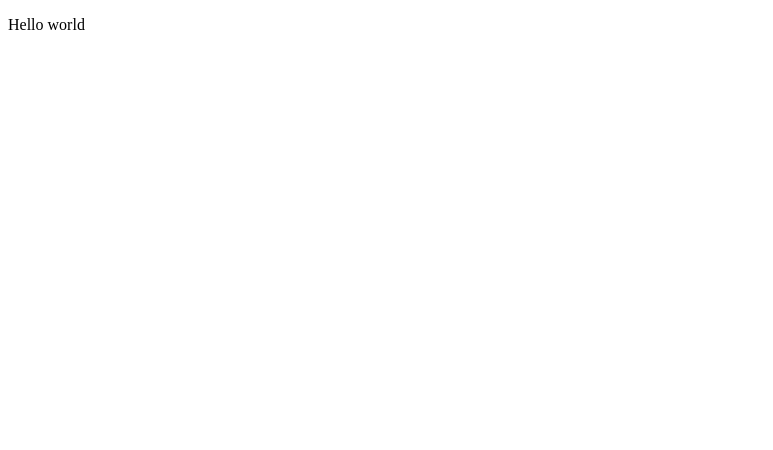
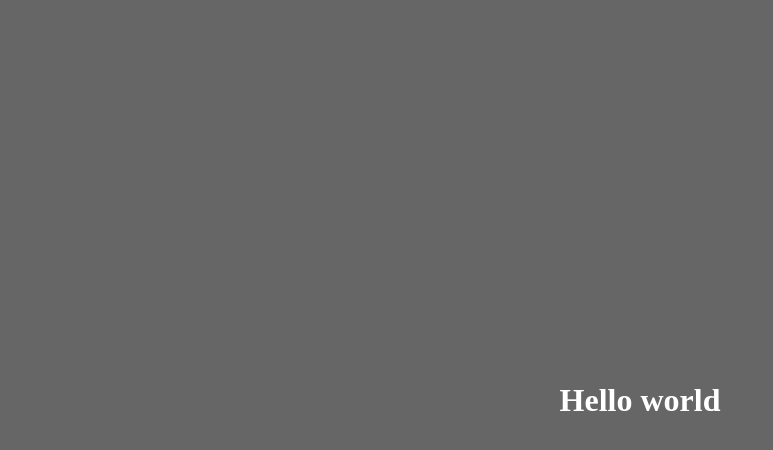
Before and after one commit to Kidchris/projet_test, a plain HTML site: page index.html in a window 1280 px wide. Shown: the whole page, without its empty margins (0-773 px from the left). Drawn offline with Linux system fonts and the light colour scheme.

Commit message:
ajout du ficher style

```diff
--- /dev/null
+++ b/asset/style.css
@@ -0,0 +1,9 @@
+ body {
+     background-color: rgba(43, 43, 43, 0.717);
+     color: white;
+     display: flex;
+     justify-content: center;
+     align-items: center;
+     height: 100vh;
+     margin: 0;
+ }
--- a/index.html
+++ b/index.html
@@ -4,9 +4,10 @@
     <meta charset="UTF-8">
     <meta http-equiv="X-UA-Compatible" content="IE=edge">
     <meta name="viewport" content="width=device-width, initial-scale=1.0">
+    <link rel="stylesheet" href="asset/style.css">
     <title>Document</title>
 </head>
 <body>
-    <p>Hello world</p>
+    <h1>Hello world</h1>
 </body>
 </html>
```
